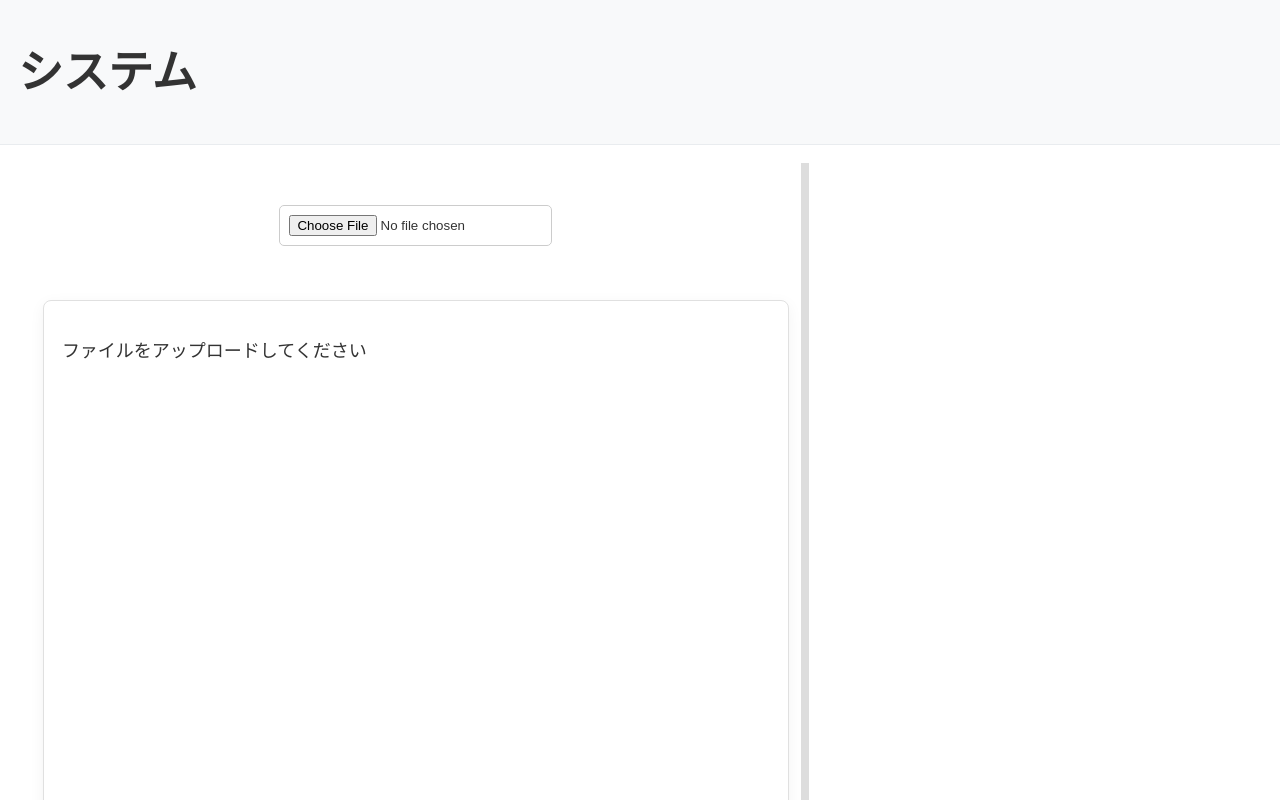
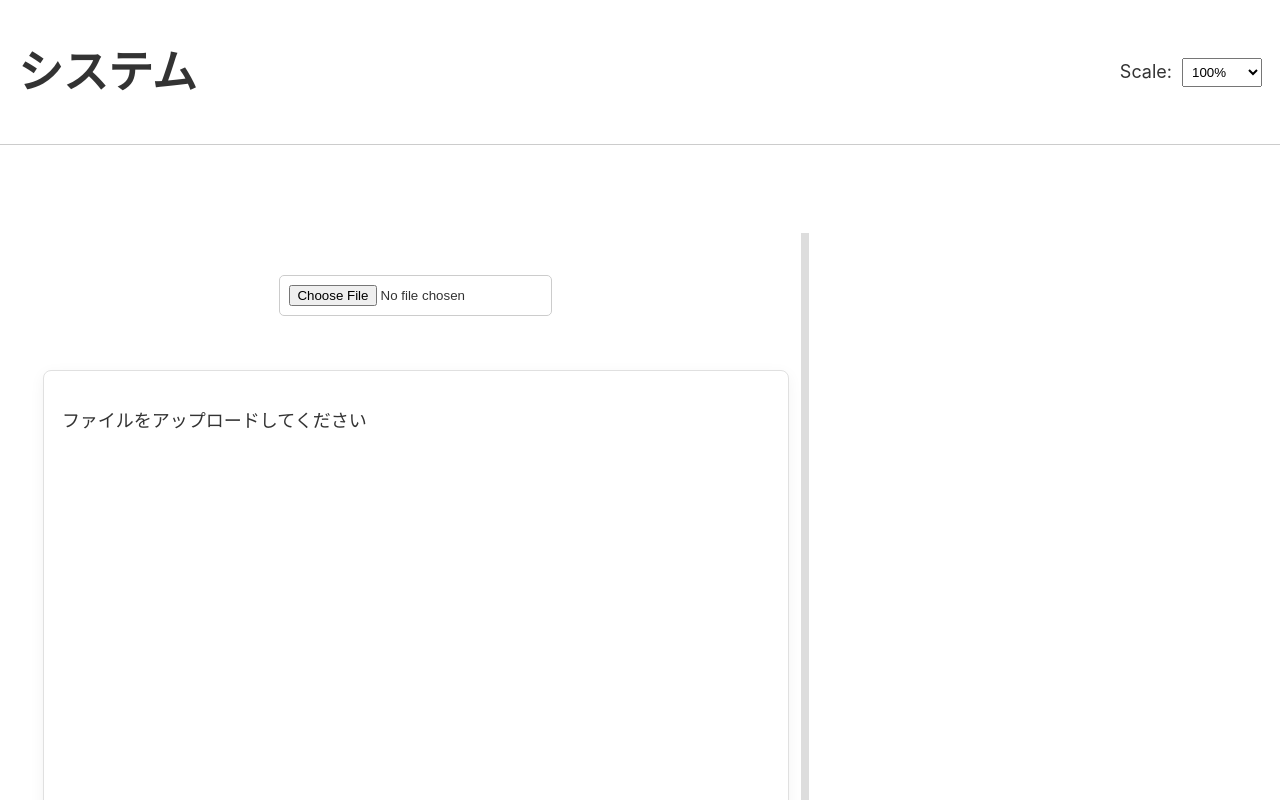
Before and after one commit to Takeru-M/Research_tmp, a Next.js app in the folder frontend/: page / in a window 1280 px wide. Shown: the top 800 px of the page. Built offline with nearby package versions, Linux system fonts and the light colour scheme.

Commit message:
Add the function to change the scale of displayed pdf

```diff
--- a/frontend/ components/Layout.tsx
+++ b/frontend/ components/Layout.tsx
@@ -1,11 +1,22 @@
 // src/components/Layout.tsx
 import Head from 'next/head';
-import React, { PropsWithChildren } from 'react';
+import React, { ChangeEvent, PropsWithChildren, useCallback } from 'react';
 import styles from '../styles/Home.module.css';
 import { Trans, useTranslation } from "react-i18next";
+import { useSelector, useDispatch } from 'react-redux';
+import { RootState } from '@/redux/rootReducer';
+import { setPdfScale } from '../redux/features/editor/editorSlice';
+import { SCALE_OPTIONS } from '@/utils/constants';
 
 const Layout: React.FC<PropsWithChildren> = ({ children }) => {
   const { t } = useTranslation();
+  const dispatch = useDispatch();
+  const pdfScale = useSelector((state: RootState) => state.editor.pdfScale);
+
+  const handleScaleChange = useCallback((event: ChangeEvent<HTMLSelectElement>) => {
+    const newScale = parseFloat(event.target.value);
+    dispatch(setPdfScale(newScale));
+  }, [dispatch]);
 
   return (
     <>
@@ -15,13 +26,29 @@ const Layout: React.FC<PropsWithChildren> = ({ children }) => {
         <link rel="icon" href="/favicon.ico" />
       </Head>
 
-      <header className={styles.header || 'header'}>
-        <div className={styles.container || 'container'}>
+      <header className={styles.header || 'header'} style={{ position: 'sticky', top: 0, zIndex: 100, backgroundColor: '#fff', borderBottom: '1px solid #ccc' }}>
+        <div className={styles.container || 'container'} style={{ display: 'flex', justifyContent: 'space-between', alignItems: 'center' }}>
           <h1>{t("main-title")}</h1>
+          {/* 倍率変更 UI の追加 */}
+          <div style={{ display: 'flex', alignItems: 'center', gap: '10px' }}>
+            <label htmlFor="pdf-scale-select">{t("Scale")}:</label>
+            <select
+              id="pdf-scale-select"
+              value={pdfScale.toString()}
+              onChange={handleScaleChange}
+              style={{ padding: '5px', minWidth: '80px' }}
+            >
+              {SCALE_OPTIONS.map(option => (
+                <option key={option.value} value={option.value}>
+                  {option.label}
+                </option>
+              ))}
+            </select>
+          </div>
         </div>
       </header>
 
-      <main className={styles.main || 'main-content'}>
+      <main className={styles.main || 'main-content'} style={{ paddingTop: '70px' }}>
         <div className={styles.container || 'container'}>{children}</div>
       </main>
 
--- a/frontend/ components/PdfViewer.tsx
+++ b/frontend/ components/PdfViewer.tsx
@@ -43,6 +43,7 @@ const PdfViewer: React.FC<PdfViewerProps> = ({
     x: 0, y: 0, visible: false, pendingHighlight: null as PdfHighlight|null
   });
 
+  const pdfScale = useSelector((state: RootState) => state.editor.pdfScale);
   const activeHighlightId = useSelector(selectActiveHighlightId);
   const activeCommentId = useSelector(selectActiveCommentId);
 
@@ -476,7 +477,7 @@ const PdfViewer: React.FC<PdfViewerProps> = ({
               // アノテーションは必要ないので無効化
               renderAnnotationLayer={false}
               renderTextLayer={true}
-              scale={1.5}
+              scale={pdfScale}
             />
 
             {/* ハイライトの描画レイヤー (pointer-events: noneで透過) */}
--- a/frontend/redux/features/editor/editorSlice.ts
+++ b/frontend/redux/features/editor/editorSlice.ts
@@ -1,11 +1,9 @@
 // src/redux/features/editor/editorSlice.ts (修正後)
 
 import { createSlice, PayloadAction } from '@reduxjs/toolkit';
-// 💡 修正: EditorState, Highlight, Comment に加え、ScrollTarget をインポート
 import { EditorState, Highlight, Comment, ScrollTarget } from './editorTypes';
-import { v4 as uuidv4 } from 'uuid'; // uuidv4 が使用されていないが、念のためインポートは維持
+// import { v4 as uuidv4 } from 'uuid';
 
-// 💡 修正1: activeScrollTarget の状態を初期化に追加
 const initialState: EditorState = {
   file: null,
   fileType: null,
@@ -17,6 +15,7 @@ const initialState: EditorState = {
   activeHighlightMemo: null,
   pdfTextContent: null as string | null,
   activeScrollTarget: null as ScrollTarget | null,
+  pdfScale: 1.0,
   responses: {} as Record<string, string>,
 };
 
@@ -142,6 +141,11 @@ const editorSlice = createSlice({
       state.activeHighlightMemo = action.payload;
     },
 
+    setPdfScale(state, action: PayloadAction<number>) {
+      // 0.1 から 3.0 の範囲で制約を設けるなど、必要に応じて調整できます。
+      state.pdfScale = action.payload;
+    },
+
     clearAllState(state) {
       state.file = null;
       state.fileType = null;
@@ -178,6 +182,7 @@ export const {
   setActiveCommentId,
   setActiveScrollTarget,
   setActiveHighlightMemo,
+  setPdfScale,
   clearAllState,
   addLLMResponse,
 } = editorSlice.actions;
--- a/frontend/redux/features/editor/editorTypes.ts
+++ b/frontend/redux/features/editor/editorTypes.ts
@@ -72,6 +72,7 @@ export interface EditorState {
   activeHighlightMemo: string | null;
   pdfTextContent: string | null;
   activeScrollTarget: ScrollTarget | null;
+  pdfScale: number;
   responses: Record<string, string>;
 }
 
--- a/frontend/types/PdfViewer.ts
+++ b/frontend/types/PdfViewer.ts
@@ -16,5 +16,6 @@ export interface PdfViewerProps {
   onRequestAddHighlight?: (highlight: PdfHighlight) => void;
   onHighlightClick?: (highlightId: string) => void;
   onRenderSuccess?: () => void;
-  containerStyle?: CSSProperties
+  containerStyle?: CSSProperties;
+  pdfScale: number;
 }
--- a/frontend/utils/constants.ts
+++ b/frontend/utils/constants.ts
@@ -12,3 +12,13 @@ export const JSON_SAMPLE = {
 export const COLLAPSE_THRESHOLD = 3;
 // コメントパネルに表示されるルートコメントのスレッド数の制限
 export const ROOTS_COLLAPSE_THRESHOLD = 6;
+
+// pdf表示エリアの変更可能倍率一覧
+export const SCALE_OPTIONS = [
+  { value: 0.5, label: '50%' },
+  { value: 0.75, label: '75%' },
+  { value: 1.0, label: '100%' },
+  { value: 1.25, label: '125%' },
+  { value: 1.5, label: '150%' },
+  { value: 2.0, label: '200%' },
+];
```
